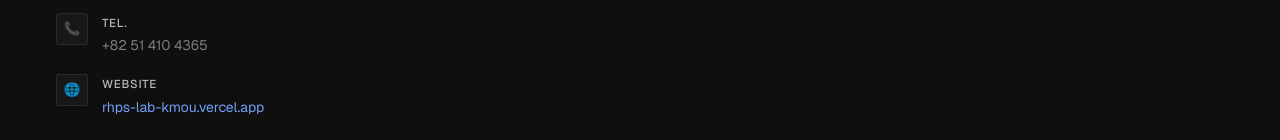
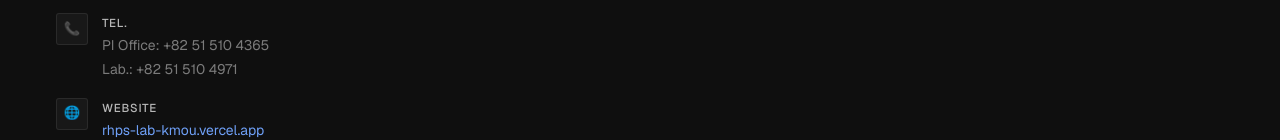
Before and after one commit to Jaedeok-Ko/rhps-lab-website, a plain HTML site: page index.html in a window 1280 px wide. Shown: the part 11549-11689 px from the top of the page. Drawn offline with nearby package versions, Linux system fonts and the light colour scheme.

Commit message:
Add files via upload

```diff
--- a/index.html
+++ b/index.html
@@ -494,7 +494,7 @@
           <iframe src="https://maps.google.com/maps?q=727+Taejong-ro,+Yeongdo-gu,+Busan+49112,+Republic+of+Korea&t=&z=13&ie=UTF8&iwloc=&output=embed" width="100%" height="220" style="border:1px solid rgba(255,255,255,0.08);display:block;border-radius:3px;" allowfullscreen="" loading="lazy" referrerpolicy="no-referrer-when-downgrade"></iframe>
         </div>
         <div class="contact-detail"><div class="icon">🏛️</div><div class="text"><strong>Department</strong>Division of Mechanical Engineering<br>Korea Maritime &amp; Ocean University</div></div>
-        <div class="contact-detail"><div class="icon">📞</div><div class="text"><strong>Tel.</strong>+82 51 410 4365</div></div>
+        <div class="contact-detail"><div class="icon">📞</div><div class="text"><strong>Tel.</strong>PI Office: +82 51 510 4365<br>Lab.: +82 51 510 4971</div></div>
         <div class="contact-detail"><div class="icon">🌐</div><div class="text"><strong>Website</strong><a href="https://rhps-lab-kmou.vercel.app" target="_blank">rhps-lab-kmou.vercel.app</a></div></div>
       </div>
       <div>
```
